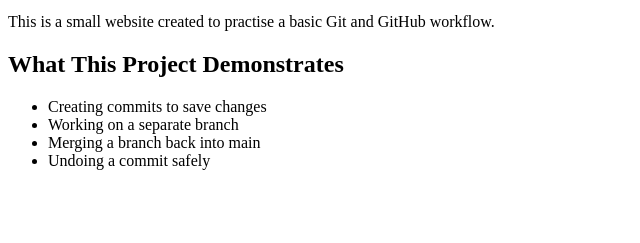
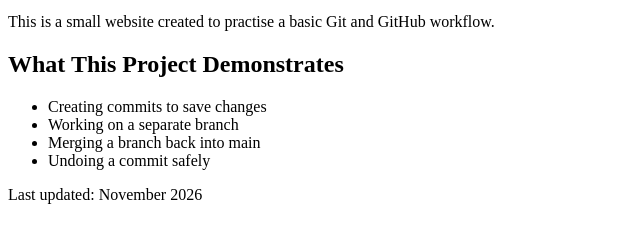
Before and after one commit to Sandhya-scaler/git-workflow-assignment, a plain HTML site: page index.html in a window 1280 px wide. Shown: the part 101-344 px from the top of the page, without its empty margins (0-640 px from the left). Drawn offline with Linux system fonts and the light colour scheme.

Commit message:
Add footer to homepage

```diff
--- a/index.html
+++ b/index.html
@@ -25,5 +25,9 @@
       <li>Undoing a commit safely</li>
     </ul>
   </main>
+
+  <footer>
+    <p>Last updated: November 2026</p>
+  </footer>
 </body>
 </html>
```
